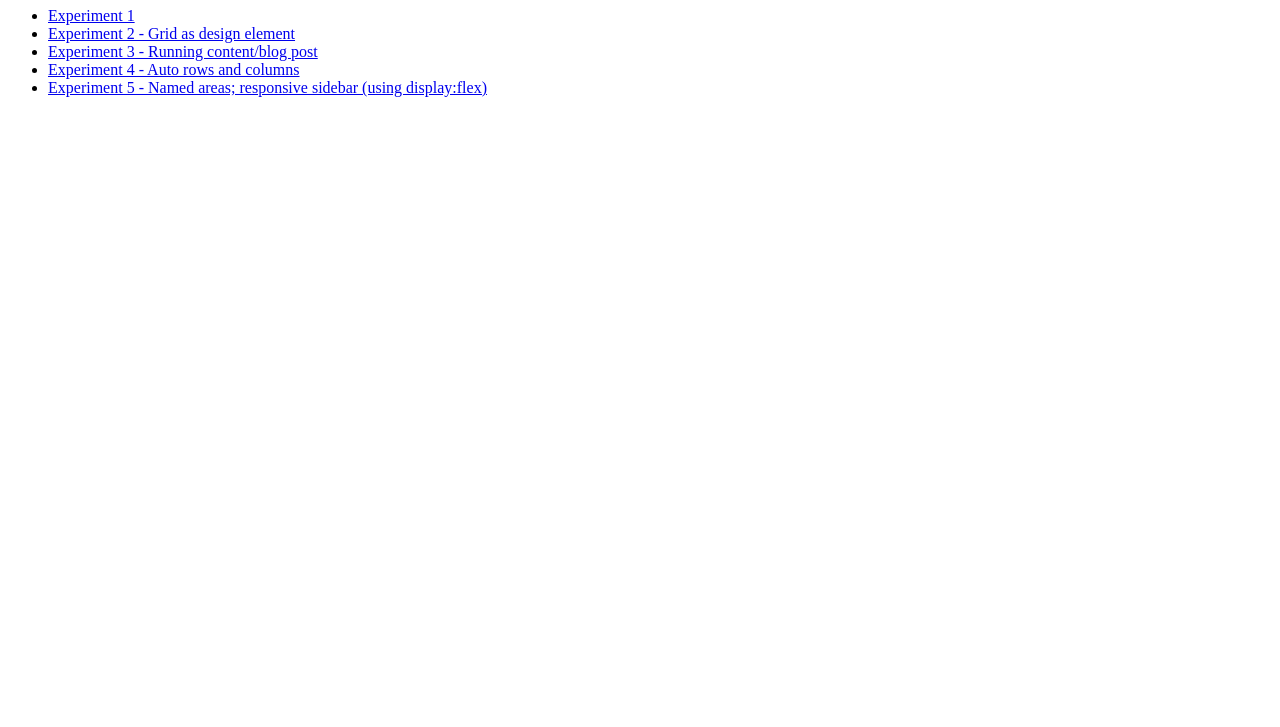
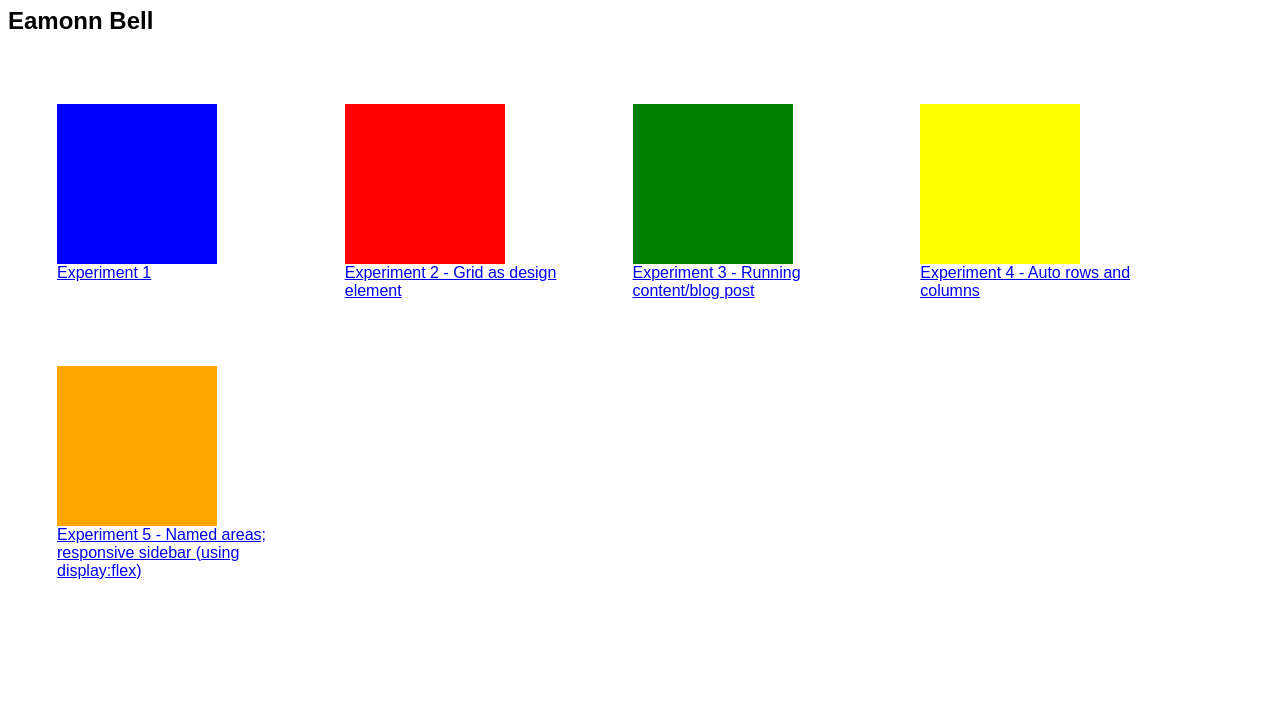
Before and after one commit to eamonnbell/css-grid-experiments, a plain HTML site: page index.html in a window 1280 px wide. Shown: the part 73-800 px from the top of the page. Drawn offline with Linux system fonts and the light colour scheme.

Commit message:
Change index and adjust experiment 5.

```diff
--- a/index.html
+++ b/index.html
@@ -5,16 +5,71 @@
     <meta name="viewport" content="width=device-width, initial-scale=1.0">
     <meta http-equiv="X-UA-Compatible" content="ie=edge">
     <title>CSS Grid Experiments</title>
-    <h1>CSS Grid Experiments</h2>
-    <ul>
-        <li><a href="experiment1.html">Experiment 1</a></li>
-        <li><a href="experiment2.html">Experiment 2 - Grid as design element</a></li>
-        <li><a href="experiment3.html">Experiment 3 - Running content/blog post</a></li>
-        <li><a href="experiment4.html">Experiment 4 - Auto rows and columns</a></li>
-        <li><a href="experiment5.html">Experiment 5 - Named areas; responsive sidebar (using display:flex)</a></li>
-    </ul>
+    <style>
+
+        body {
+            font-family: sans-serif;
+        }
+
+        div {
+            padding: 1rem;
+        }
+
+        .tile {
+            margin: 0rem;
+            width: 8rem;
+            height: 8rem;
+        }
+
+        .cards {
+            display: flex;
+            flex-flow: row wrap;
+            justify-content: flex-start;
+        }
+
+
+        .card {
+            border: 1px rgba(0,0,0,0) solid;
+            flex: 0 1 18%;
+            margin: 1rem;
+        }
+
+        .card:hover {
+            border: 1px black solid;
+        }
+
+        .card:hover > .tile {
+            background-color: black !important;
+        }
+
+
+    </style>
 </head>
 <body>
+    <h1>CSS Grid Experiments</h1>
+    <h2>Eamonn Bell</h2>
+    <div class="cards">
+            <div class="card">
+                <div class="tile" style="background-color: blue;"></div>
+                <a href="experiment1.html">Experiment 1</a>
+            </div>
+            <div class="card">
+                <div class="tile" style="background-color: red;"></div>
+                <a href="experiment2.html">Experiment 2 - Grid as design element</a>
+            </div>
+            <div class="card">
+                <div class="tile" style="background-color: green;"></div>
+                <a href="experiment3.html">Experiment 3 - Running content/blog post</a>
+            </div>
+            <div class="card">
+                <div class="tile" style="background-color: yellow;"></div>
+                <a href="experiment4.html">Experiment 4 - Auto rows and columns</a>
+            </div>
+            <div class="card">
+                <div class="tile" style="background-color: orange;"></div>
+                <a href="experiment5.html">Experiment 5 - Named areas; responsive sidebar (using display:flex)</a>
+            </div>
+    </div>
 
 </body>
 </html>
```
Also changed, not shown: experiment5.html (+1 -0 lines).
